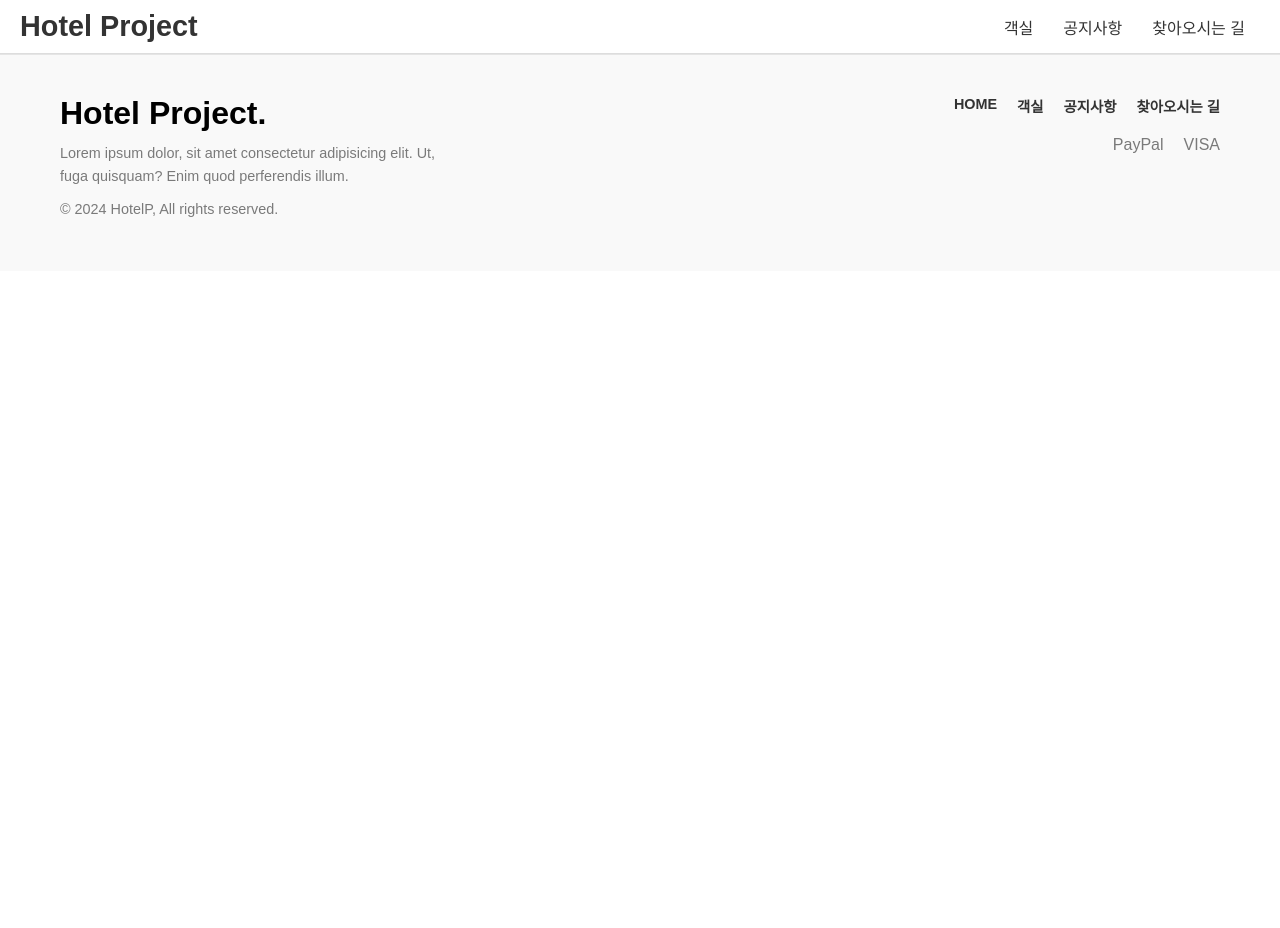
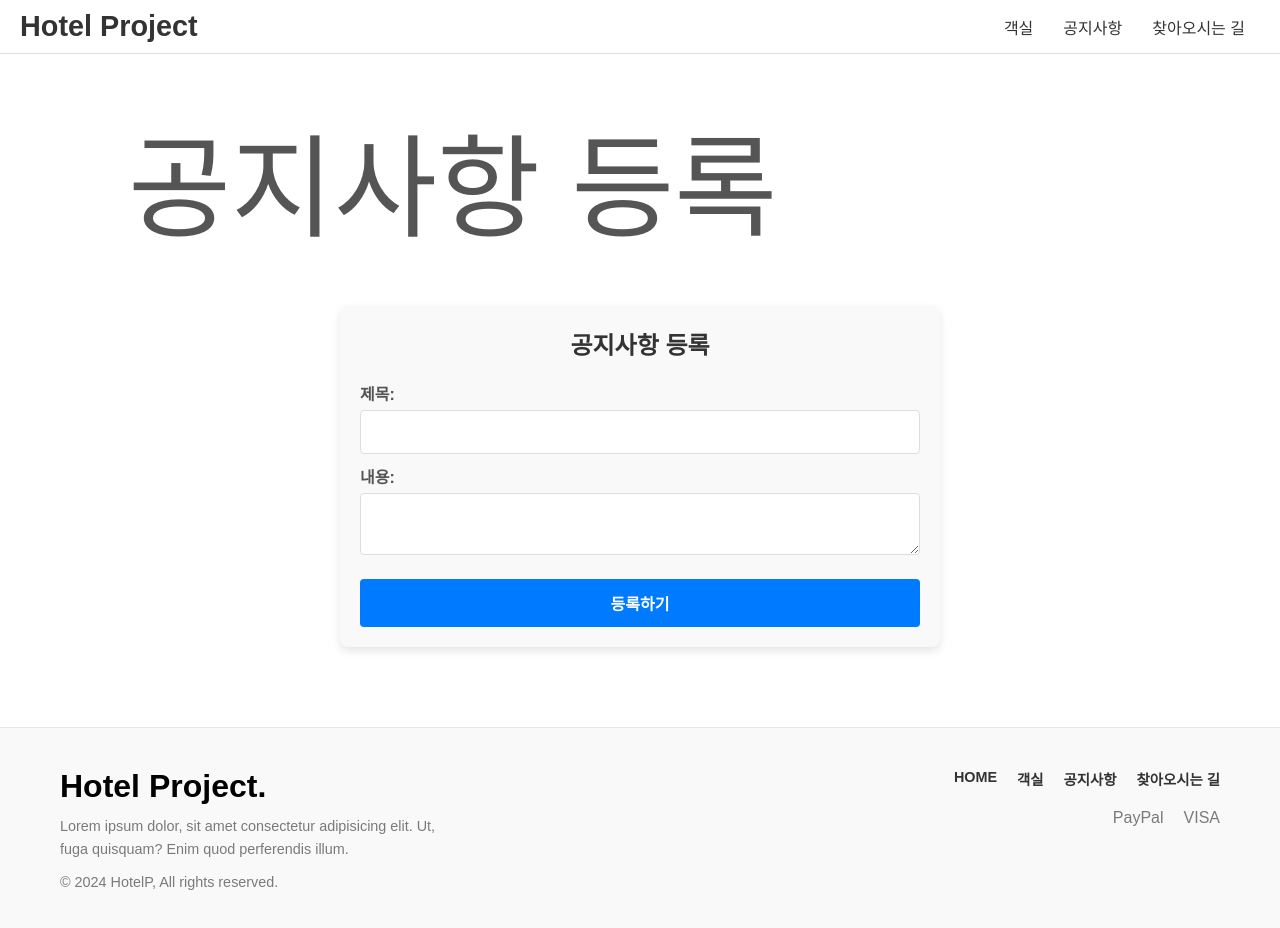
Before and after one commit to dlgotjd1123/alphcoP, a React (Vite) app: page /notice/create in a window 1280 px wide. Shown: the top 928 px of the page. Before the commit the page ends 800 px from the top, so only its background shows below. Built offline with nearby package versions, Linux system fonts and the light colour scheme.

Commit message:
공지사항 디자인

```diff
--- a/src/App.jsx
+++ b/src/App.jsx
@@ -6,6 +6,7 @@ import Header from './components/Header';
 import Map from './pages/Map';
 import Hotel from './pages/Hotel';
 import Notice from './pages/Notice';
+import NoticeForm from './pages/NoticeForm'
 import Home from './pages/Home';
 import './App.css';
 
@@ -40,6 +41,7 @@ function App() {
 							<Route path='/hotel' element={<Hotel />} />
 							<Route path='/map' element={<Map />} />
 							<Route path='/notice' element={<Notice />} />
+							<Route path='/notice/create' element={<NoticeForm />} />
 						</Routes>
 					</CSSTransition>
 				</TransitionGroup>
--- a/src/pages/Notice.jsx
+++ b/src/pages/Notice.jsx
@@ -2,35 +2,57 @@ import { useEffect, useState } from 'react';
 import axios from 'axios';
 import Layout from '../components/Layout';
 
+
 export default function Notice() {
-  const [notices, setNotices] = useState([]); // 공지사항 상태
+    const [notices, setNotices] = useState([]);
+    const [expandedId, setExpandedId] = useState(null); // 펼쳐진 공지사항 ID
 
     useEffect(() => {
-    // Django API에서 공지사항 데이터를 가져오기
+        fetchNotices();
+    }, []);
+
+  // 공지사항 데이터 가져오기 함수
+    const fetchNotices = () => {
         axios.get('http://localhost:8000/api/notices/')
         .then((response) => {
-        setNotices(response.data); // 응답 데이터를 공지사항 상태에 저장
+            setNotices(response.data);
         })
         .catch((error) => {
             console.error('공지사항을 가져오는 중 오류가 발생했습니다:', error);
         });
-}, []);
+    };
+
+  // 공지사항을 클릭하면 펼치기/접기 기능을 제공하는 함수
+    const toggleExpand = (id) => {
+        setExpandedId(expandedId === id ? null : id);
+    };
 
     return (
-    <Layout title='공지사항'>
+        <Layout title="공지사항">
+        <div className="notice-container">
             {notices.length > 0 ? (
-        <ul>
+            <ul className="notice-list">
                 {notices.map((notice) => (
-            <li key={notice.id}>
-				<h2>{notice.title}</h2>
+                <li key={notice.id} className="notice-item">
+                    <div className="notice-title" onClick={() => toggleExpand(notice.id)}>
+                    <span>{notice.title}</span>
+                    <span className="notice-date">{new Date(notice.created).toLocaleDateString()}</span>
+                    <button className="expand-button">
+                        {expandedId === notice.id ? '▲' : '▼'}
+                    </button>
+                    </div>
+                    {expandedId === notice.id && (
+                    <div className="notice-body">
                         <p>{notice.body}</p>
-				<p>{new Date(notice.created).toLocaleDateString()}</p>
+                    </div>
+                    )}
                 </li>
                 ))}
             </ul>
             ) : (
-        <p>공지사항이 없습니다.</p>
+            <p className="no-notice">공지사항이 없습니다.</p>
             )}
+        </div>
         </Layout>
     );
     }
--- /dev/null
+++ b/src/pages/NoticeForm.jsx
@@ -0,0 +1,58 @@
+import { useState } from 'react';
+import axios from 'axios';
+import Layout from '../components/Layout';
+
+
+function NoticeForm() {
+    const [title, setTitle] = useState('');
+    const [body, setBody] = useState('');
+    const [message, setMessage] = useState('');
+
+    const handleSubmit = (e) => {
+    e.preventDefault();
+
+    axios.post('http://localhost:8000/api/notices/', { title, body })
+        .then((response) => {
+            setMessage('공지사항이 성공적으로 등록되었습니다.');
+            setTitle('');
+            setBody('');
+    })
+        .catch((error) => {
+            setMessage('공지사항 등록 중 오류가 발생했습니다.');
+            console.error('Error posting notice:', error);
+    });
+};
+
+return (
+    <Layout title="공지사항 등록">
+        <div className="notice-form-container">
+            <h2>공지사항 등록</h2>
+            <form onSubmit={handleSubmit}>
+                <div>
+                    <label htmlFor="title">제목:</label>
+                    <input
+                        type="text"
+                        id="title"
+                        value={title}
+                        onChange={(e) => setTitle(e.target.value)}
+                        required
+                    />
+                </div>
+                <div>
+                    <label htmlFor="body">내용:</label>
+                    <textarea
+                    id="body"
+                    value={body}
+                    onChange={(e) => setBody(e.target.value)}
+                    required
+                    />
+                </div>
+                <button type="submit">등록하기</button>
+            </form>
+            {message && <p>{message}</p>}
+        </div>
+    </Layout>
+);
+}
+
+export default NoticeForm;
--- a/src/styles/index.scss
+++ b/src/styles/index.scss
@@ -10,3 +10,4 @@
 @import 'pages/hotel';
 @import 'pages/notice';
 @import 'pages/map';
+@import 'pages/noticeform';
--- a/src/styles/pages/_map.scss
+++ b/src/styles/pages/_map.scss
@@ -16,7 +16,7 @@
 
   .hotel-map {
       width: 50%;
-    height: 535px; /* 지도 세로 길이를 500px로 조정 */
+      height: 590px; /* 지도 세로 길이를 ~~~px로 조정 */
       border: 1px solid #ddd;
   }
 
@@ -57,4 +57,24 @@
           margin: 5px 0;
       }
   }
+
+  /* 주소 섹션 스타일 */
+  .hotel-address {
+      margin-top: 30px; /* 다른 섹션과의 간격 */
+      font-size: 16px;
+      color: #333;
+      text-align: center; /* 중앙 정렬 */
+
+      h2 {
+          font-size: 18px;
+          color: #333;
+          margin-bottom: 10px;
       }
+
+      p {
+          margin: 5px 0;
+          font-size: 15px; /* 본문 글자 크기 */
+          color: #555;
+      }
+  }
+}
--- a/src/styles/pages/_notice.scss
+++ b/src/styles/pages/_notice.scss
@@ -0,0 +1,64 @@
+.notice-container {
+  width: 90%;
+  max-width: 1200px;
+  margin: 0 auto;
+  padding: 20px;
+
+  .notice-list {
+    list-style-type: none;
+    padding: 0;
+    border: 1px solid #ddd;
+    border-radius: 8px;
+  }
+
+  .notice-item {
+    border-bottom: 1px solid #ddd;
+    &:last-child {
+      border-bottom: none;
+    }
+  }
+
+  .notice-title {
+    display: flex;
+    justify-content: space-between;
+    align-items: center;
+    padding: 15px 25px;
+    font-size: 1.2rem;
+    font-weight: bold;
+    cursor: pointer;
+    background-color: #f9f9f9;
+    transition: background-color 0.3s;
+
+    &:hover {
+      background-color: #e9e9e9;
+    }
+
+    .notice-date {
+      font-size: 0.9rem;
+      color: #888;
+      margin-left: 15px;
+    }
+  }
+
+  .expand-button {
+    background: none;
+    border: none;
+    font-size: 1rem;
+    cursor: pointer;
+  }
+
+  .notice-body {
+    padding: 15px 25px;
+    font-size: 1rem;
+    color: #555;
+    background-color: #fff;
+    border-top: 1px solid #ddd;
+  }
+
+  .date {
+    font-size: 0.9rem;
+    color: #888;
+    text-align: right;
+    margin-top: 10px;
+  }
+}
--- /dev/null
+++ b/src/styles/pages/_noticeform.scss
@@ -0,0 +1,70 @@
+// NoticeForm 전체 레이아웃
+.notice-form-container {
+    max-width: 600px;
+    margin: 0 auto;
+    padding: 20px;
+    background-color: #f9f9f9;
+    border-radius: 8px;
+    box-shadow: 0 4px 8px rgba(0, 0, 0, 0.1);
+
+    h2 {
+      font-size: 24px;
+      font-weight: bold;
+      color: #333;
+      margin-bottom: 20px;
+      text-align: center;
+    }
+
+    label {
+      display: block;
+      font-weight: 600;
+      color: #555;
+      margin-top: 10px;
+    }
+
+    input[type="text"],
+    textarea {
+      width: 100%;
+      padding: 12px;
+      margin-top: 5px;
+      border: 1px solid #ddd;
+      border-radius: 4px;
+      font-size: 16px;
+      resize: vertical;
+      transition: border-color 0.3s ease;
+
+      &:focus {
+        border-color: #007bff;
+        outline: none;
+      }
+    }
+
+    button[type="submit"] {
+      width: 100%;
+      padding: 12px;
+      background-color: #007bff;
+      color: white;
+      border: none;
+      border-radius: 4px;
+      font-size: 16px;
+      font-weight: bold;
+      cursor: pointer;
+      transition: background-color 0.3s ease;
+      margin-top: 20px;
+
+      &:hover {
+        background-color: #0056b3;
+      }
+    }
+
+    .message {
+      font-size: 14px;
+      color: green;
+      margin-top: 15px;
+      text-align: center;
+    }
+
+    .error-message {
+      color: red;
+    }
+  }
```
Also changed, not shown: src/pages/Map.jsx (+22 -58 lines). Lines whose indentation alone changed are shown as unchanged.
